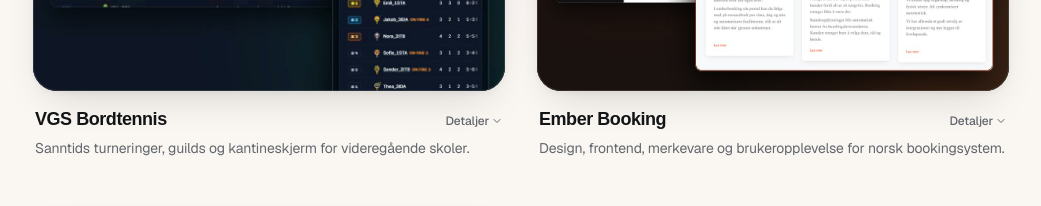
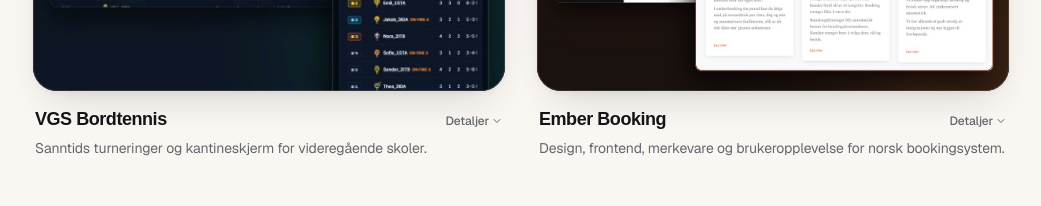
Before and after one commit to yosang/portfolio, a Next.js app: page / in a window 1280 px wide. Shown: the part 1280-1486 px from the top of the page, without its empty margins (119-1160 px from the left). Built offline with nearby package versions, Linux system fonts and the light colour scheme; a web font is replaced by a local one.

Commit message:
Remove references to guilds in VGS Bordtennis

```diff
--- a/src/data/projects.ts
+++ b/src/data/projects.ts
@@ -57,9 +57,9 @@ const PROJECT_DEFINITIONS: ProjectItem[] = [
     tags: ["Node.js", "node:sqlite", "Socket.IO", "Pågår"],
     liveUrl: "https://vgsbordtennis.no/kiosk/demo",
     subtitle:
-      "Sanntids turneringer, guilds og kantineskjerm for videregående skoler.",
+      "Sanntids turneringer og kantineskjerm for videregående skoler.",
     summary:
-      "Pågående prosjekt ved Nord-Gudbrandsdal VGS som får elevene opp fra mobilen i friminuttet, med QR kode ved bordet, guilds og live storskjerm i kantina.",
+      "Pågående prosjekt ved Nord-Gudbrandsdal VGS som får elevene opp fra mobilen i friminuttet, med QR kode ved bordet og live storskjerm i kantina.",
     highlights: [
       "Enkel flyt ved bordet med QR kode der begge spillerne bekrefter resultatet, med sjekk mot juks og automatisk frigjøring av glemte bord.",
       "Live storskjerm i kantina via Socket.IO, tilpasset Infoskjermen.no på eldre TV skjermer med animert WebP og ES5 støtte.",
@@ -76,7 +76,7 @@ const PROJECT_DEFINITIONS: ProjectItem[] = [
       "Pågående hobbyprosjekt jeg bygger på fritiden for å få elevene opp fra mobilen og til å spille bordtennis i friminuttet. Flere skoler kan bruke samme løsning med hvert sitt adskilte område (`/?school=<code>` og `/kiosk/<slug>`).",
       "Viktig grense hvis noen spør 'Laget du dette på jobb?' eller 'Betalte skolen for dette?': svar rolig og rett frem at nei, jobben min på skolen er kun IKT drift og support, og VGS Bordtennis er et rent hobbyprosjekt jeg har laget på egen fritid, ulønnet og på eget domene og server. Ikke nevn dette uoppfordret når folk bare spør vanlig om funksjonene i appen.",
       "Slik fungerer kampene ved bordet: spillerne skanner en QR kode ved bordet, legger vekk mobilen mens de spiller, og begge bekrefter poengsummen etterpå (med automatisk godkjenning etter 90 sekunder og sperre mot unaturlig korte sett). Hvis noen glemmer å fullføre et bord, frigjøres det automatisk etter 12 minutter slik at neste par kan spille videre.",
-      "Turneringer, racketer og guilds: støtter Kongen på haugen, sluttspill og Sveitserstil (med Buchholz), i tillegg til klasse-guilds og statistikk på hvilke racketer som vinner mest gjennom sesongen.",
+      "Turneringer og racketer: støtter Kongen på haugen, sluttspill og Sveitserstil (med Buchholz), i tillegg til statistikk på hvilke racketer som vinner mest gjennom sesongen.",
       "Teknisk oppsett og storskjermen i kantina (`/kiosk`): bygget i Node.js med innebygd `node:sqlite` (i `WAL` modus) og kun 5 npm pakker, kjørende i Docker på Fly.io. Storskjermen i kantina oppdateres live over Socket.IO og er tilpasset Infoskjermen.no på eldre Samsung TV-er (bruker animert WebP i stedet for `<video>` fordi TV-nettleseren fryser videoer på første bilde, samt ES5 støtte, lokale fonter og nattmodus). Stresstestet med 100 samtidige spillere uten feil.",
       "Personvern (nevn kun kort hvis det er naturlig eller noen spør): midlertidig navn og epost slettes (`NULL`) så snart en arrangør har godkjent eleven, slik at kun en enveis `HMAC-SHA256` hash lagres, og det finnes ingen fritekst-chat.",
     ],
```
